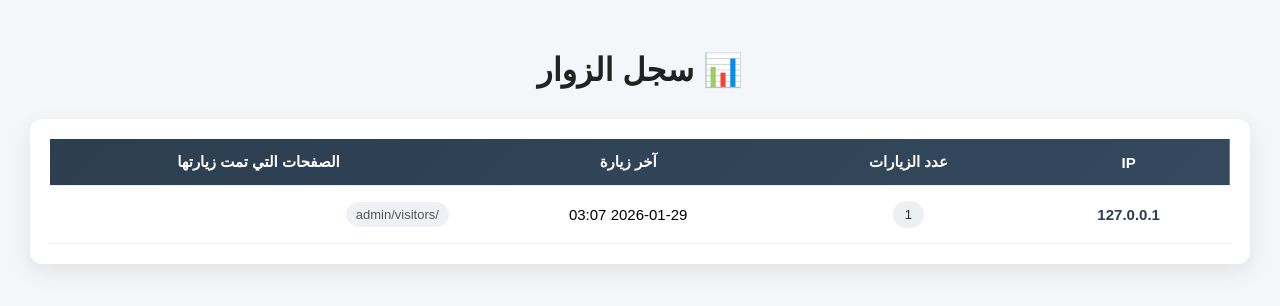
After one commit to Suleiman2021/alqamishli-news, a Flask app: page /admin/visitors in a window 1280 px wide. The commit adds this page. Shown: the top 306 px of the page. Run offline with Flask 3, Linux system fonts and the light colour scheme; the visitor is signed in with stand-in values (Sample User, id 1); data comes from the database, SQL or seed files in the repository.

Commit message:
newReplace

```diff
--- a/app/__init__.py
+++ b/app/__init__.py
@@ -1,10 +1,12 @@
-from flask import Flask
+from flask import Flask, request
 from flask_sqlalchemy import SQLAlchemy
 from flask_mail import Mail
+from datetime import datetime
 from app.config import Config
 
 db = SQLAlchemy()
 mail = Mail()
+
 
 def create_app():
     app = Flask(__name__)
@@ -13,15 +15,52 @@ def create_app():
     db.init_app(app)
     mail.init_app(app)
 
-    # Admin backend
+    # ----------------- Blueprints -----------------
     from app.routes import main
-    app.register_blueprint(main, url_prefix='/admin')
+    app.register_blueprint(main, url_prefix="/admin")
 
-    # Public frontend
     from app.routes_public import public
     app.register_blueprint(public)
 
     from app.routes_bookmarks import bookmarks
     app.register_blueprint(bookmarks)
 
+    # ----------------- Visitor Tracking -----------------
+    from app.models import Visitor, VisitedPage
+
+    @app.before_request
+    def track_visits():
+        # تجاهل الملفات الثابتة
+        if request.path.startswith("/static"):
+            return
+
+        # تجاهل favicon و health checks
+        if request.path in ["/favicon.ico"] or request.method == "HEAD":
+            return
+
+        ip = request.headers.get(
+            "X-Forwarded-For",
+            request.remote_addr
+        )
+
+        path = request.path
+
+        visitor = Visitor.query.filter_by(ip_address=ip).first()
+
+        if visitor:
+            visitor.visits_count += 1
+            visitor.last_visit = datetime.utcnow()
+        else:
+            visitor = Visitor(ip_address=ip)
+            db.session.add(visitor)
+            db.session.flush()  # للحصول على ID مباشرة
+
+        page = VisitedPage(
+            visitor_id=visitor.id,
+            path=path
+        )
+
+        db.session.add(page)
+        db.session.commit()
+
     return app
--- a/app/models.py
+++ b/app/models.py
@@ -1,4 +1,6 @@
 from app import db
+from datetime import datetime
+
 
 class Admin(db.Model):
     __tablename__ = "admins"
@@ -63,3 +65,20 @@ class ContactMessage(db.Model):
     message = db.Column(db.Text, nullable=False)
     created_at = db.Column(db.DateTime, server_default=db.func.current_timestamp())
     is_read = db.Column(db.Boolean, default=False)
+
+
+
+class Visitor(db.Model):
+    id = db.Column(db.Integer, primary_key=True)
+    ip_address = db.Column(db.String(45), index=True)
+    visits_count = db.Column(db.Integer, default=1)
+    last_visit = db.Column(db.DateTime, default=datetime.utcnow)
+
+    pages = db.relationship("VisitedPage", backref="visitor", lazy=True)
+
+
+class VisitedPage(db.Model):
+    id = db.Column(db.Integer, primary_key=True)
+    visitor_id = db.Column(db.Integer, db.ForeignKey("visitor.id"))
+    path = db.Column(db.String(255))
+    visited_at = db.Column(db.DateTime, default=datetime.utcnow)
--- a/app/routes.py
+++ b/app/routes.py
@@ -12,6 +12,9 @@ from app import mail
 from flask import current_app
 from urllib.parse import quote
 from cloudinary.uploader import upload
+
+from app.models import Visitor
+
 
 from flask import jsonify
 from datetime import datetime
@@ -356,7 +359,7 @@ def reply_message(id):
             return redirect(request.url)
 
         # 📧 إنشاء البريد
-        subject = quote("الرد على رسالتك - slslkennews")
+        subject = quote("الرد على رسالتك - Al-Qamishli News")
         body = quote(f"""
 مرحبًا {message.name},
 
@@ -367,7 +370,7 @@ def reply_message(id):
 {reply_text}
 
 تحياتنا،
-فريق slslkennews
+فريق Al-Qamishli News
 """)
 
         gmail_url = f"https://mail.google.com/mail/?view=cm&fs=1&to={message.email}&su={subject}&body={body}"
@@ -378,3 +381,12 @@ def reply_message(id):
         return redirect(gmail_url)
 
     return render_template("reply-message.html", message=message)
+
+
+@main.route("/visitors")
+def visitors():
+    if not session.get("admin_logged_in"):
+        return redirect(url_for("admin.login"))
+
+    visitors = Visitor.query.order_by(Visitor.last_visit.desc()).all()
+    return render_template("visitors.html", visitors=visitors)
--- /dev/null
+++ b/app/templates/visitors.html
@@ -0,0 +1,140 @@
+<!DOCTYPE html>
+<html lang="ar" dir="rtl">
+<head>
+    <meta charset="UTF-8">
+    <title>لوحة الزوار</title>
+
+    <style>
+        body {
+            font-family: "Tajawal", sans-serif;
+            background: #f4f6f9;
+            margin: 0;
+            padding: 30px;
+        }
+
+        h1 {
+            text-align: center;
+            color: #222;
+            margin-bottom: 30px;
+        }
+
+        .table-wrapper {
+            background: #fff;
+            border-radius: 12px;
+            padding: 20px;
+            box-shadow: 0 8px 25px rgba(0,0,0,.08);
+            overflow-x: auto;
+        }
+
+        table {
+            width: 100%;
+            border-collapse: collapse;
+        }
+
+        thead {
+            background: linear-gradient(135deg, #2c3e50, #34495e);
+            color: #fff;
+        }
+
+        th, td {
+            padding: 14px 16px;
+            text-align: center;
+            border-bottom: 1px solid #eee;
+            font-size: 15px;
+        }
+
+        tbody tr:hover {
+            background: #f9fafc;
+        }
+
+        .ip {
+            font-weight: bold;
+            color: #2c3e50;
+        }
+
+        .badge {
+            display: inline-block;
+            padding: 6px 12px;
+            border-radius: 20px;
+            font-size: 13px;
+            background: #ecf0f1;
+            color: #333;
+        }
+
+        .pages {
+            text-align: right;
+            font-size: 13px;
+            color: #555;
+        }
+
+        .pages span {
+            display: inline-block;
+            background: #eef2f7;
+            padding: 5px 10px;
+            border-radius: 15px;
+            margin: 2px;
+        }
+
+        .empty {
+            text-align: center;
+            padding: 30px;
+            color: #888;
+            font-size: 16px;
+        }
+
+        @media (max-width: 768px) {
+            th, td {
+                font-size: 13px;
+                padding: 10px;
+            }
+        }
+    </style>
+</head>
+
+<body>
+
+<h1>📊 سجل الزوار</h1>
+
+<div class="table-wrapper">
+
+{% if visitors %}
+<table>
+    <thead>
+        <tr>
+            <th>IP</th>
+            <th>عدد الزيارات</th>
+            <th>آخر زيارة</th>
+            <th>الصفحات التي تمت زيارتها</th>
+        </tr>
+    </thead>
+    <tbody>
+        {% for visitor in visitors %}
+        <tr>
+            <td class="ip">{{ visitor.ip_address }}</td>
+            <td>
+                <span class="badge">{{ visitor.visits_count }}</span>
+            </td>
+            <td>{{ visitor.last_visit.strftime('%Y-%m-%d %H:%M') }}</td>
+            <td class="pages">
+                {% if visitor.pages %}
+                    {% for page in visitor.pages %}
+                        <span>{{ page.path }}</span>
+                    {% endfor %}
+                {% else %}
+                    <span>—</span>
+                {% endif %}
+            </td>
+        </tr>
+        {% endfor %}
+    </tbody>
+</table>
+{% else %}
+<div class="empty">
+    لا يوجد بيانات زوار حتى الآن
+</div>
+{% endif %}
+
+</div>
+
+</body>
+</html>
```
Also changed, not shown: app/config.py (+12 -12 lines), app/templates/news.html (+14 -0 lines).
